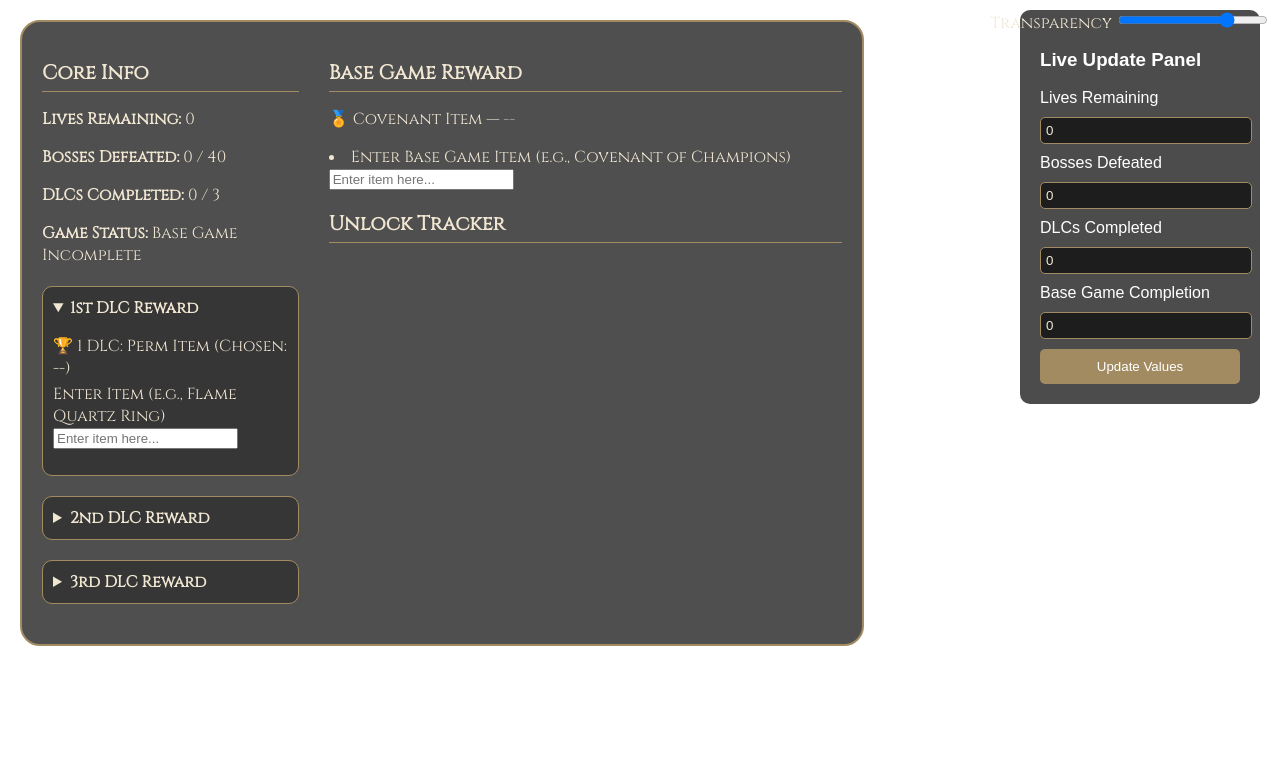
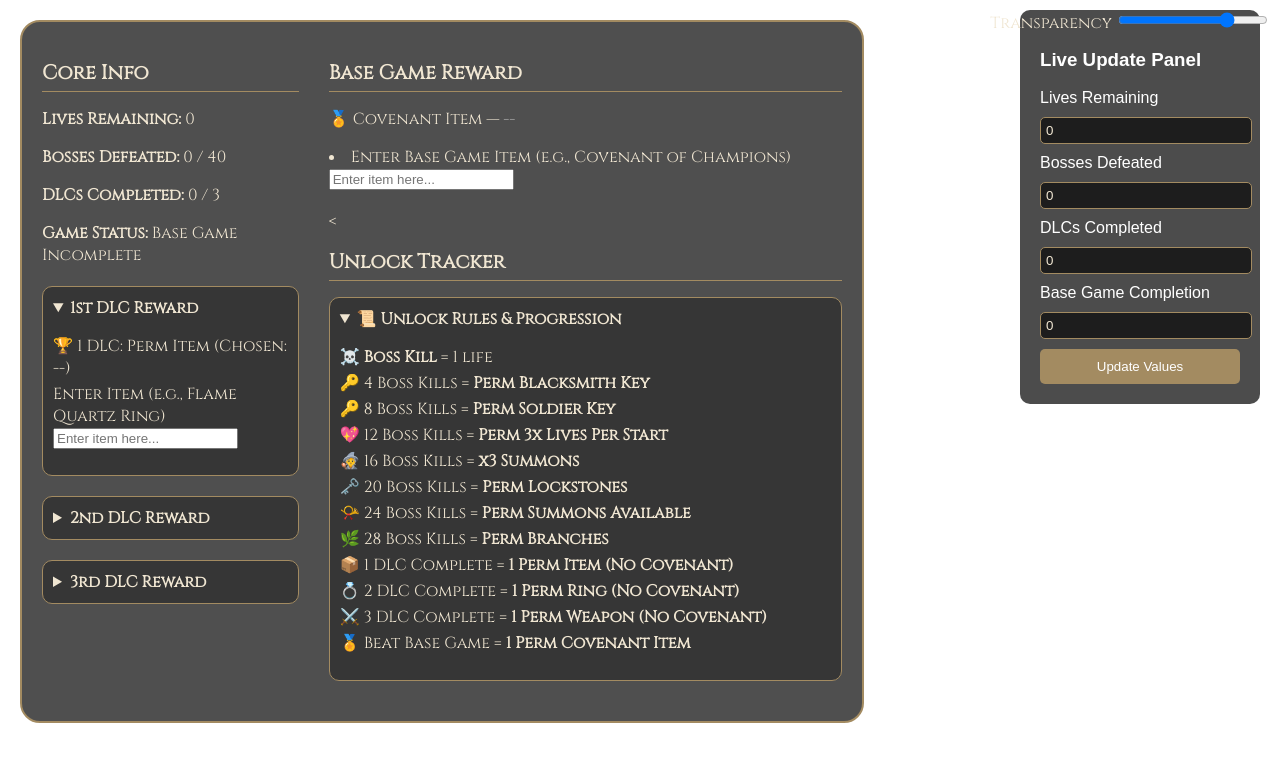
Before and after one commit to KitsuneDeite/ds2-roguemode, a plain HTML site: page index.html in a window 1280 px wide. Drawn offline with Linux system fonts and the light colour scheme.

Commit message:
Update index.html

```diff
--- a/index.html
+++ b/index.html
@@ -176,14 +176,29 @@
         </li>
       </div>
 
-      <div class="section">
-        <h2>Unlock Tracker</h2>
-        <ul id="unlockTracker">
-          <!-- Dynamically populated -->
-        </ul>
-      </div>
-    </div>
-  </div>
+      <<div class="section">
+  <h2>Unlock Tracker</h2>
+  <ul id="unlockTracker">
+    <!-- Dynamically populated -->
+  </ul>
+  <details open>
+    <summary>📜 Unlock Rules & Progression</summary>
+    <ul>
+      <li>☠️ <strong>Boss Kill</strong> = 1 life</li>
+      <li>🔑 4 Boss Kills = <strong>Perm Blacksmith Key</strong></li>
+      <li>🔑 8 Boss Kills = <strong>Perm Soldier Key</strong></li>
+      <li>💖 12 Boss Kills = <strong>Perm 3x Lives Per Start</strong></li>
+      <li>🧙 16 Boss Kills = <strong>x3 Summons</strong></li>
+      <li>🗝️ 20 Boss Kills = <strong>Perm Lockstones</strong></li>
+      <li>📯 24 Boss Kills = <strong>Perm Summons Available</strong></li>
+      <li>🌿 28 Boss Kills = <strong>Perm Branches</strong></li>
+      <li>📦 1 DLC Complete = <strong>1 Perm Item (No Covenant)</strong></li>
+      <li>💍 2 DLC Complete = <strong>1 Perm Ring (No Covenant)</strong></li>
+      <li>⚔️ 3 DLC Complete = <strong>1 Perm Weapon (No Covenant)</strong></li>
+      <li>🏅 Beat Base Game = <strong>1 Perm Covenant Item</strong></li>
+    </ul>
+  </details>
+</div>
 
   <!-- Control Panel -->
   <div class="control-panel">
```
